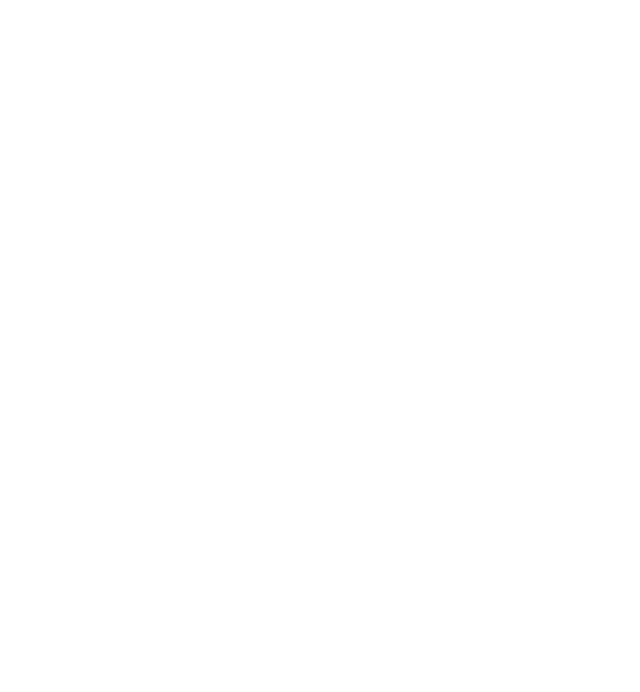
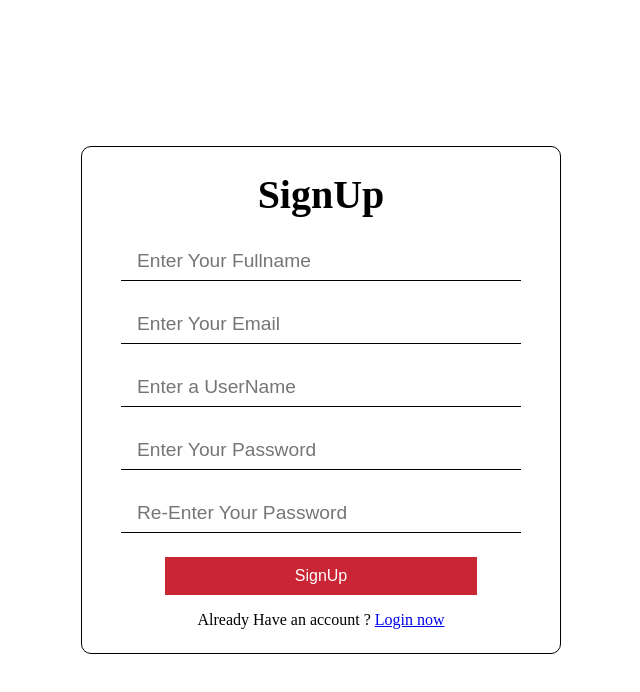
Before and after one commit to Developers-codz/shareArts, a React (Create React App) app: page /signup in a window 1280 px wide. Before the commit this address had no page. Shown: the top 692 px of the page, without its empty margins (319-959 px from the left). Built offline with nearby package versions, Linux system fonts and the light colour scheme; what miragejs would draw is missing.

Commit message:
feat: signup screen done

```diff
--- a/src/App.js
+++ b/src/App.js
@@ -3,7 +3,7 @@
 import {Navbar,Aside} from "./components"
 import {useTheme} from "./context/theme-context"
 import {Routes,Route} from "react-router-dom"
-import { Feeds,Landing,Login} from "./pages";
+import { Feeds,Landing,Login,SignUp} from "./pages";
 
 
 
@@ -18,6 +18,7 @@
      <Route path="/" element={<Feeds />} />
      <Route path="/landing" element={<Landing />} />
      <Route path="/login" element={<Login />} />
+     <Route path="/signup" element={<SignUp />} />
    </Routes>
     </div>
   );
--- /dev/null
+++ b/src/pages/Authpages/SignUp.jsx
@@ -0,0 +1,19 @@
+import {Link} from "react-router-dom"
+import {Wrapper,Form,FormInput,Header,Button,PrimaryButton,Para} from "./AuthFormComponent"
+export const SignUp = () =>{
+    return (
+        <Wrapper>
+        <Form>
+            <Header>SignUp</Header>
+        <FormInput type="text" placeholder="Enter Your Fullname"></FormInput>
+        <FormInput type="text" placeholder="Enter Your Email"></FormInput>
+        <FormInput type="text" placeholder="Enter a UserName"></FormInput>
+        <FormInput type="text" placeholder="Enter Your Password"></FormInput>
+        <FormInput type="text" placeholder="Re-Enter Your Password"></FormInput>
+
+        <PrimaryButton primary>SignUp</PrimaryButton>
+        <Para>Already Have an account ? <Link to="/login">Login now</Link></Para>
+        </Form>
+    </Wrapper>
+    )
+}
--- a/src/pages/index.js
+++ b/src/pages/index.js
@@ -1,3 +1,4 @@
 export {Landing} from "./Landing/Landing"
 export {Feeds} from "./feeds/Feeds"
 export {Login} from "./Authpages/Login"
+export {SignUp} from "./Authpages/SignUp"
```
